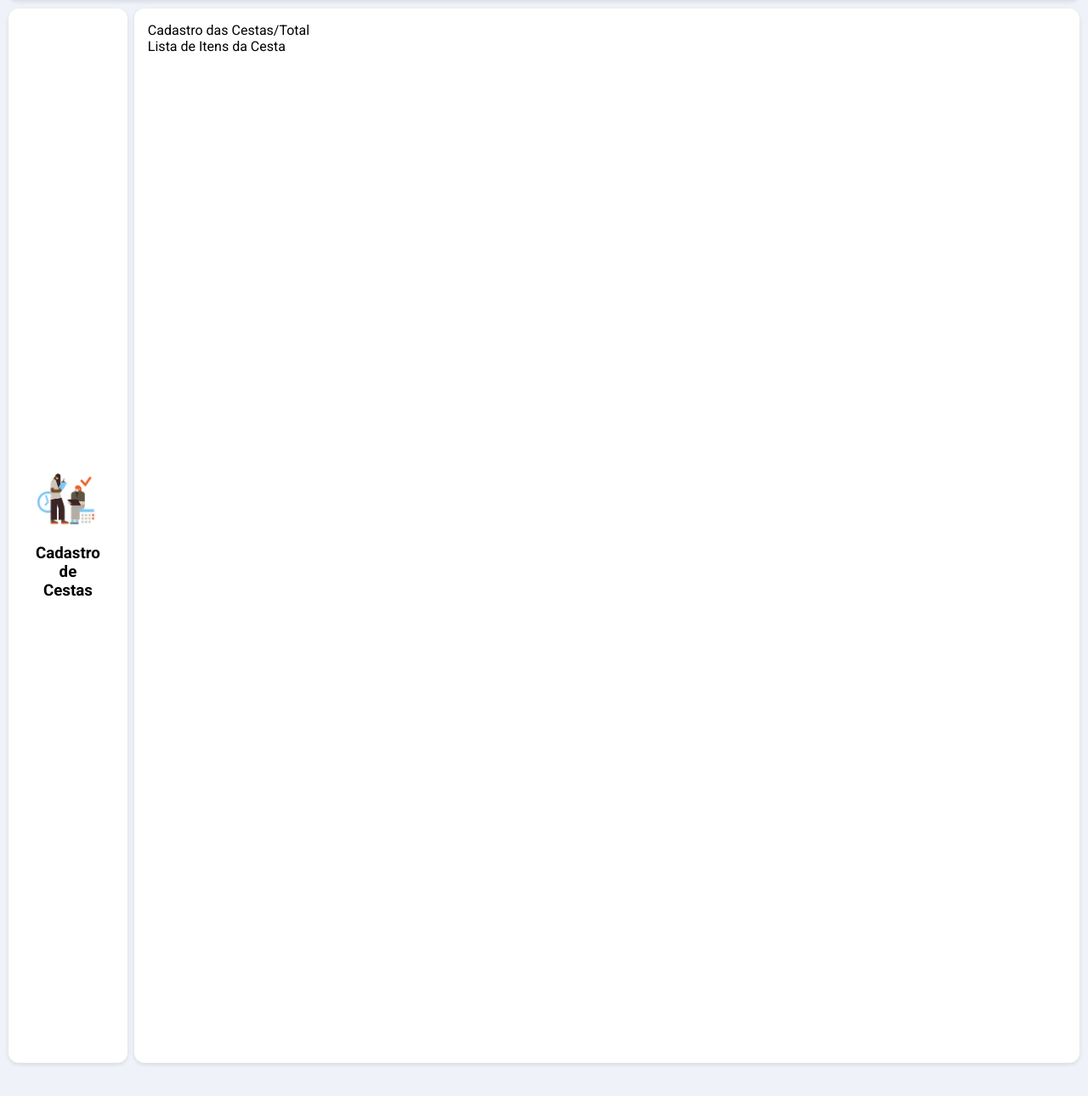
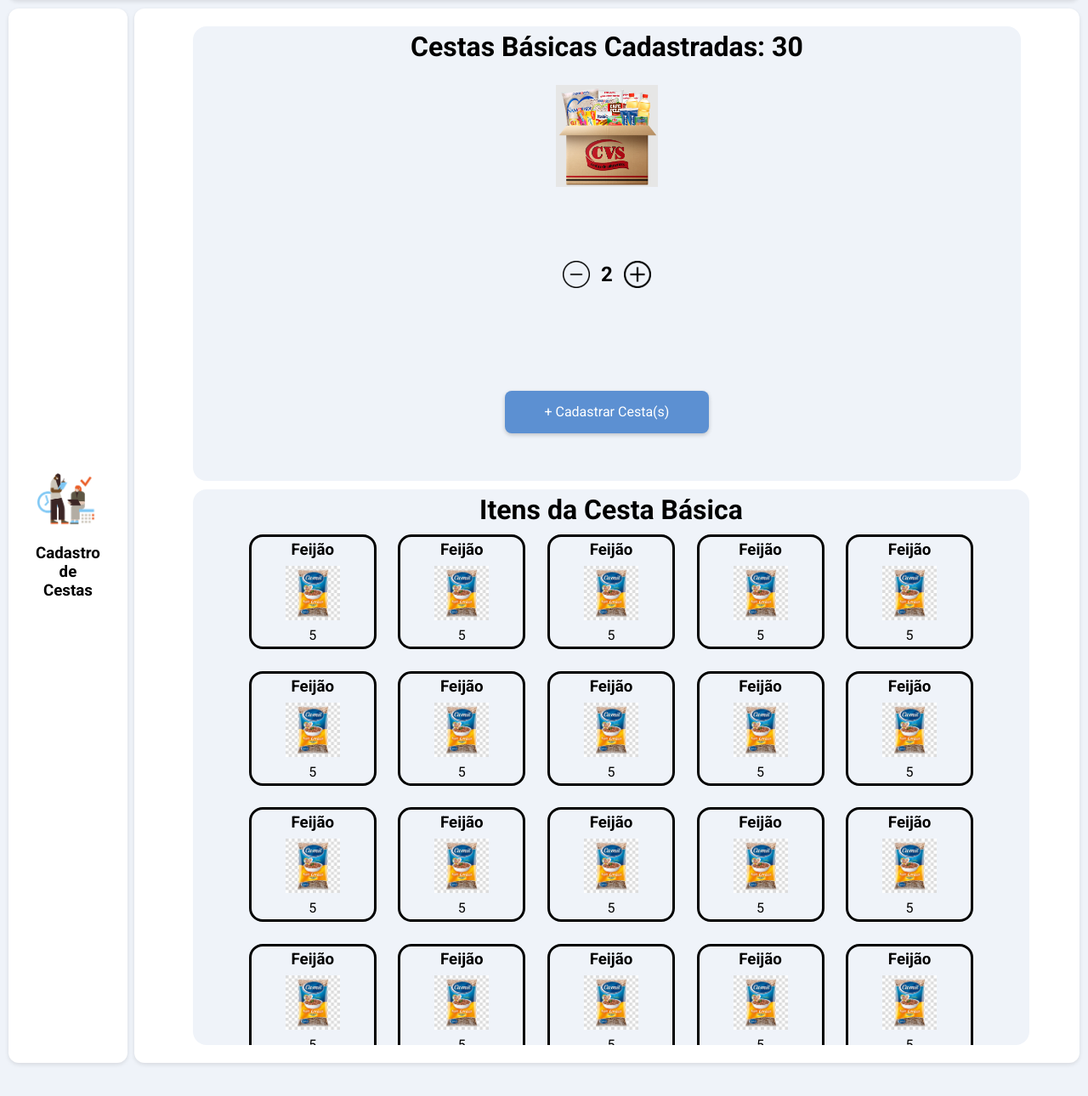
Before and after one commit to DaniMarques1/INAEB, a Django app: page /cadastro/cestas/ in a window 1280 px wide. Shown: the part 187-1477 px from the top of the page at 85% size. Run offline with Django 5.2, Linux system fonts and the light colour scheme.

Commit message:
Página cadastro de cestas

```diff
--- a/static/css/daniel.css
+++ b/static/css/daniel.css
@@ -10,6 +10,10 @@
 body {
   background: #EFF3F9;
   flex-direction: column;
+}
+
+h1{
+  margin: 5px;
 }
 /* ---------------------------------- NAVBAR ----------------------------------  */
 
@@ -184,6 +188,8 @@ body {
   display: flex;
 }
 
+/* ---------- LISTA DE FAMÍLIAS ----------  */
+
 .right-column-buttons-1{
   flex: 0.25;
   display: flex;
@@ -191,16 +197,7 @@ body {
   height: 100%;
 }
 
-.buttons-1-row-1{
-  flex: 1;
-  display: flex;
-  align-items: center;
-  justify-content: center;
-  height: 100%;
-  gap: 3vw;
-}
-
-.buttons-1-row-2{
+.buttons-1-row {
   flex: 1;
   display: flex;
   align-items: center;
@@ -320,3 +317,84 @@ table th {
 .title {
   font-weight: bold;
 }
+
+/* ---------- CADASTRO DE CESTAS ----------  */
+
+.right-column-buttons-2{
+  flex: 0.45;
+  display: flex;
+  flex-direction: column;
+  border-radius: 16px;
+  background-color: #EFF3F9;
+  height: 100%;
+  margin: 5px;
+}
+
+.right-column-list-2{
+  flex: 0.55;
+  display: flex;
+  flex-direction: column;
+  border-radius: 16px;
+  background-color: #EFF3F9;
+  height: 100%;
+  width: 100%;
+  margin: 5px;
+  border-collapse: collapse;
+  overflow: auto;
+}
+
+.buttons-2-row {
+  flex: 1;
+  display: flex;
+  align-items: center;
+  justify-content: center;
+  height: 100%;
+  gap: 1vw;
+}
+
+.cesta-img {
+  width: 120px;
+  height: 120px;
+}
+
+.icon-img {
+  width: 32px;
+  height: 32px;
+}
+
+.produto-img {
+  width: 64px;
+  height: 64px;
+}
+
+.icon-img:hover {
+  box-shadow: 0 4px 8px rgba(0, 0, 0, 0.2);
+  transition: opacity 0.2s ease, transform 0.2s ease;
+}
+
+.right-column-list-2-cards{
+  display: grid;
+  grid-template-columns: repeat(auto-fit, 150px);
+  flex-direction: column;
+  margin: 5px;
+  gap: 2vw;
+  margin-left: 2vw;
+  margin-right: 2vw;
+  justify-content: center;
+}
+
+.card {
+  width: 150px;
+  position: relative;
+  border: 3px solid;
+  border-radius: 16px;
+  border-color: #000;
+}
+
+.card-row {
+  padding-bottom: 4px;
+  padding-top: 4px;
+  display: flex;
+  align-items: center;
+  justify-content: center;
+}
--- a/website/templates/cadastro_cestas.html
+++ b/website/templates/cadastro_cestas.html
@@ -18,8 +18,42 @@
     </div>
 
     <div class="right-column">
-        <p>Cadastro das Cestas/Total</p>
-        <p>Lista de Itens da Cesta</p>
+        <div class="right-column-content">
+            <div class="right-column-buttons-2">
+                <h1>Cestas Básicas Cadastradas: 30</h1>
+                <div class="buttons-2-row">
+                    <img class="cesta-img" src="{% static 'img/cesta.png' %}" alt="Example" />
+                </div>
+                <div class="buttons-2-row">
+                    <img class="icon-img" src="{% static 'img/minus.png' %}" alt="minus" />
+                    <h2>2</h2>
+                    <img class="icon-img" src="{% static 'img/plus.png' %}" alt="minus" />
+                </div>
+                <div class="buttons-2-row">
+                    <div class="button-register-1">
+                        + Cadastrar Cesta(s)
+                    </div>
+                </div>
+            </div>
+            <div class="right-column-list-2">
+                <h1>Itens da Cesta Básica</h1>
+                <div class="right-column-list-2-cards">
+                    {% for number in range %}
+                    <div class="card">
+                        <div class="card-row">
+                            <h3>Feijão</h3>
+                        </div>
+                        <div class="card-row">
+                            <img class="produto-img" src="{% static 'img/feijao.jpg' %}" alt="Example" />
+                        </div>
+                        <div class="card-row">
+                            5
+                        </div>
+                    </div>
+                    {% endfor %}
+                </div>
+            </div>
+        </div>
     </div>
 
 </div>
--- a/website/templates/lista_familias.html
+++ b/website/templates/lista_familias.html
@@ -20,12 +20,12 @@
     <div class="right-column">
         <div class="right-column-content">
             <div class="right-column-buttons-1">
-                <div class="buttons-1-row-1">
+                <div class="buttons-1-row">
                     <div class="button-register-1">
                         + Cadastrar Família
                     </div>
                 </div>
-                <div class="buttons-1-row-2">
+                <div class="buttons-1-row">
                     <div class="button-info-1">
                         Famílias Ativas: 33
                     </div>
--- a/website/views.py
+++ b/website/views.py
@@ -33,12 +33,15 @@ def menu(request):
 
 # @login_required(login_url='/login/')
 def cadastro_cestas(request):
-    return render(request, "cadastro_cestas.html")
+    context = {
+        'range': range(30)
+    }
+    return render(request, "cadastro_cestas.html", context)
 
 # @login_required(login_url='/login/')
 def lista_familias(request):
     context = {
-        'range': range(20)  # This creates a list of integers from 0 to 19
+        'range': range(20)
     }
     return render(request, "lista_familias.html", context)
 
```
Also changed, not shown: db.sqlite3, static/img/cesta.png (added), static/img/feijao.jpg (added), static/img/minus.png (added), static/img/plus.png (added).
